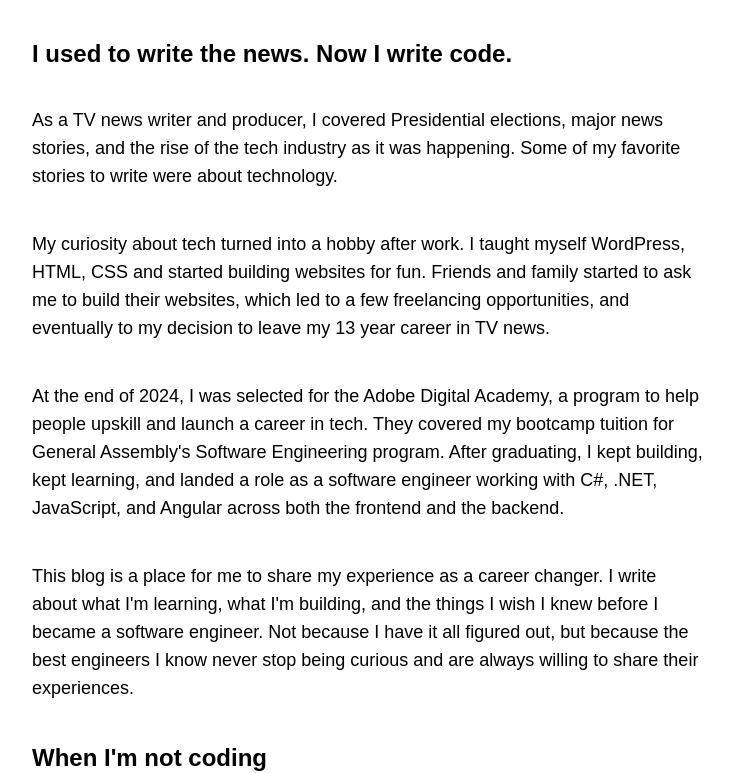
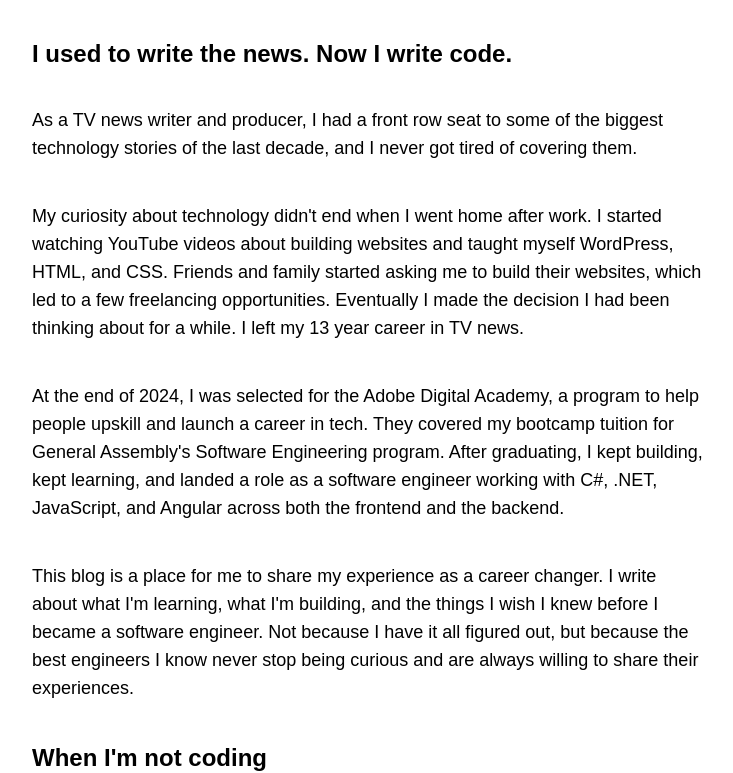
Before and after one commit to LaTrishaGomer/latrisha-gomer, a Next.js app: page /about in a window 1280 px wide. Shown: the part 812-1585 px from the top of the page, without its empty margins (272-1005 px from the left). Built offline with nearby package versions, Linux system fonts and the light colour scheme; a web font is replaced by a local one.

Commit message:
update about page copy

```diff
--- a/app/components/About.jsx
+++ b/app/components/About.jsx
@@ -20,15 +20,15 @@ import React from 'react'
         <div className='flex-1 text-center max-w-2xl'>
 
           {/* About Paragraph */}
-        <p>
+
         <h3 className='text-2xl font-semibold mb-1 text-left'>I used to write the news. Now I write code.</h3>
-        </p>
+
         <br />
         <p className='mb-10 font-ovo text-left'>
-        As a TV news writer and producer, I covered Presidential elections, major news stories, and the rise of the tech industry as it was happening. Some of my favorite stories to write were about technology.
+        As a TV news writer and producer, I had a front row seat to some of the biggest technology stories of the last decade, and I never got tired of covering them.
         </p>
         <p className='mb-10 font-ovo text-left'>
-        My curiosity about tech turned into a hobby after work. I taught myself WordPress, HTML, CSS and started building websites for fun. Friends and family started to ask me to build their websites, which led to a few freelancing opportunities, and eventually to my decision to leave my 13 year career in TV news.
+        My curiosity about technology didn't end when I went home after work. I started watching YouTube videos about building websites and taught myself WordPress, HTML, and CSS. Friends and family started asking me to build their websites, which led to a few freelancing opportunities. Eventually I made the decision I had been thinking about for a while. I left my 13 year career in TV news.
         </p>
         <p className='mb-10 font-ovo text-left'>
         At the end of 2024, I was selected for the Adobe Digital Academy, a program to help people upskill and launch a career in tech. They covered my bootcamp tuition for General Assembly's Software Engineering program. After graduating, I kept building, kept learning, and landed a role as a software engineer working with C#, .NET, JavaScript, and Angular across both the frontend and the backend.
@@ -36,9 +36,9 @@ import React from 'react'
         <p className='mb-10 font-ovo text-left'>
         This blog is a place for me to share my experience as a career changer. I write about what I'm learning, what I'm building, and the things I wish I knew before I became a software engineer. Not because I have it all figured out, but because the best engineers I know never stop being curious and are always willing to share their experiences.
         </p>
-        <p>
+
         <h3 className='text-2xl font-semibold mb-1 text-left'>When I'm not coding</h3>
-        </p>
+
         <br />
         <p className='mb-10 font-ovo text-left'>
         I'm probably planning my next adventure to somewhere I've never been. I love exploring new places, learning about different cultures, and finding the best local restaurants wherever I land. When I'm home, my Chihuahua Diva keeps me company. She's my unofficial work-from-home co-worker and definitly lives up to her name.
@@ -48,9 +48,9 @@ import React from 'react'
         </div>
         <br />
 
-        <p>
+
         <h3 className='text-2xl font-semibold mb-1 text-left'>Get in touch</h3>
-        </p>
+
         <p className='mb-10 font-ovo text-left'>
         If you want to work together, talk code, or just say hi, I'd love to hear from you! <a href="https://www.latrishagomer.com/contact" target="_blank"><strong>Let's talk.</strong></a>
        </p>
```
